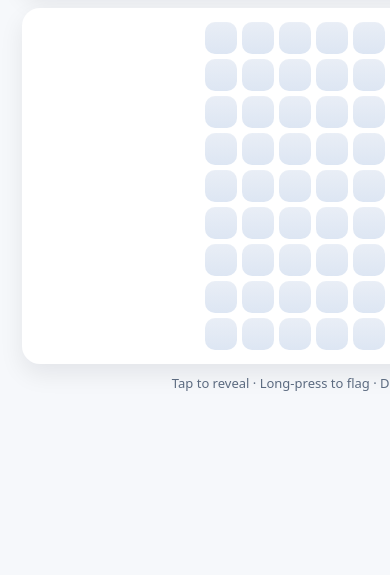
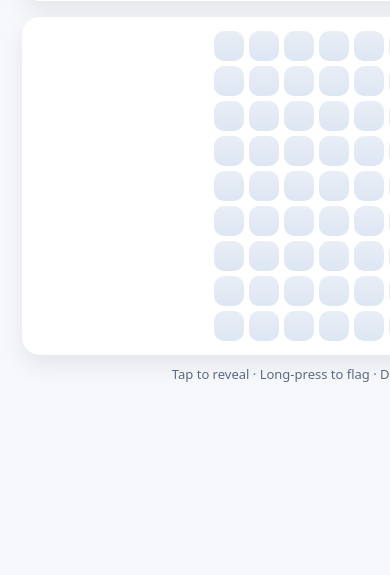
Before and after one commit to lap123101997/Mine-sweeper, a plain HTML site: page index.html in a window 390 px wide. Shown: the part 269-844 px from the top of the page. Drawn offline with Linux system fonts and the light colour scheme.

Commit message:
Update index.html
added fitboard to fit the iphone screen size

```diff
--- a/index.html
+++ b/index.html
@@ -185,6 +185,28 @@
     })();
     themeToggle.addEventListener('change', e=> setTheme(e.target.checked));
 
+    function fitBoard() {
+    const cs = getComputedStyle(boardEl);
+    const gap = parseFloat(cs.gap) || 6;
+
+    const toolbarH = document.querySelector('.toolbar')?.getBoundingClientRect().height || 0;
+    const footerH  = document.querySelector('.footer')?.getBoundingClientRect().height || 0;
+    const wrapPad  = 14 * 2;
+    const appSide  = 22 * 2;
+    const topBottomExtra = 22 + 16;
+
+    const availW = window.innerWidth  - appSide;
+    const availH = window.innerHeight - (toolbarH + footerH + topBottomExtra);
+
+    const sizeW = Math.floor((availW - (cols - 1) * gap - wrapPad) / cols);
+    const sizeH = Math.floor((availH - (rows - 1) * gap - wrapPad) / rows);
+    const size  = Math.max(24, Math.min(54, Math.min(sizeW, sizeH)));
+
+    boardEl.style.setProperty('--cellSize', size + 'px');
+    }
+
+    window.addEventListener('resize', fitBoard);
+
     function alloc(){
       isMine = Array.from({length:rows}, () => Array(cols).fill(false));
       adj    = Array.from({length:rows}, () => Array(cols).fill(0));
@@ -211,6 +233,7 @@
           boardEl.appendChild(cell);
         }
       }
+      fitBoard();
       updateCounters();
     }
     function updateCounters(){ minesEl.textContent = pad3(totalMines - flagsPlaced); timerEl.textContent = pad3(seconds); }
@@ -303,7 +326,7 @@
     diffSel.addEventListener('change', applyDifficulty);
     newBtn.addEventListener('click', resetBoard);
     faceBtn.addEventListener('click', resetBoard);
-    (function boot(){ applyDifficulty(); })();
+    (function boot(){ applyDifficulty(); fitBoard();})();
   </script>
 </body>
 </html>
```
